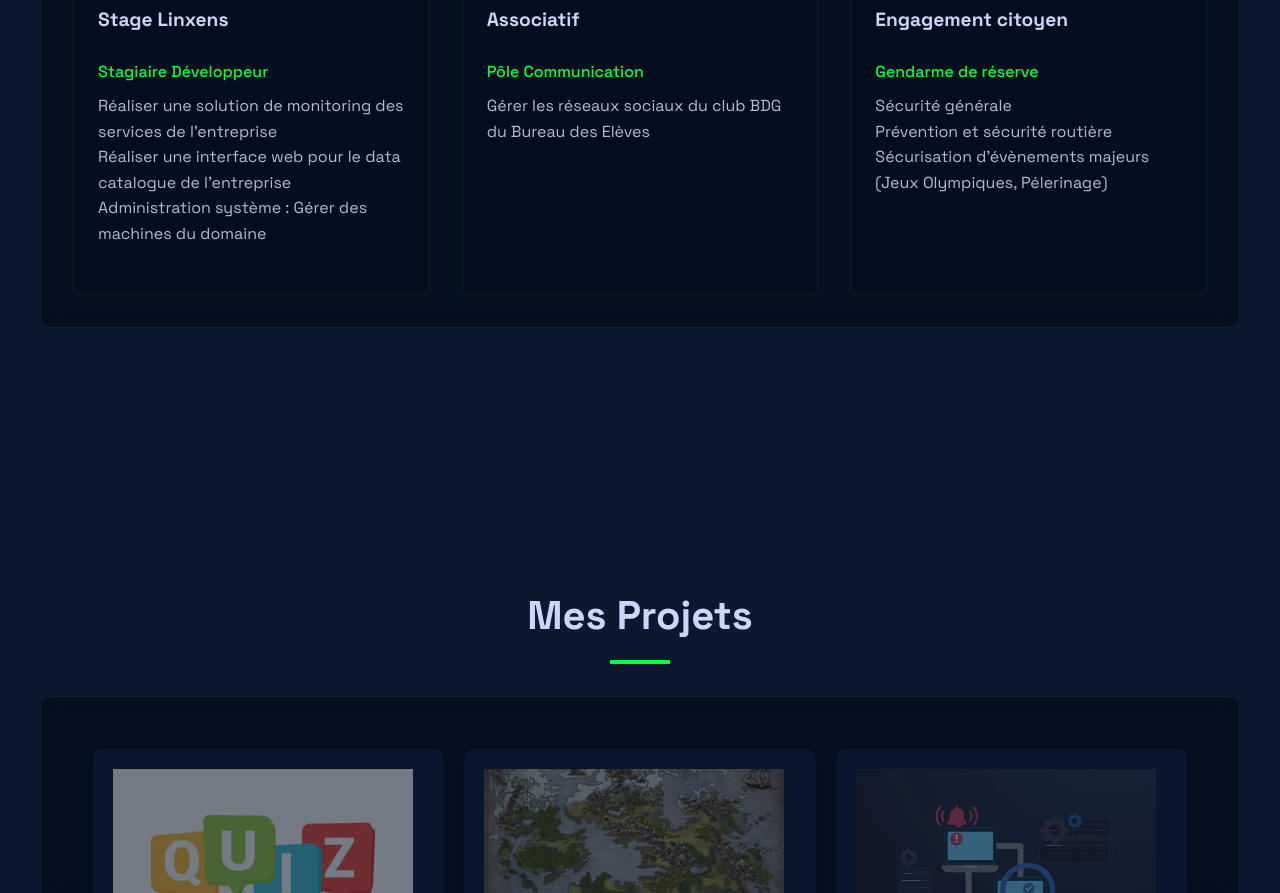
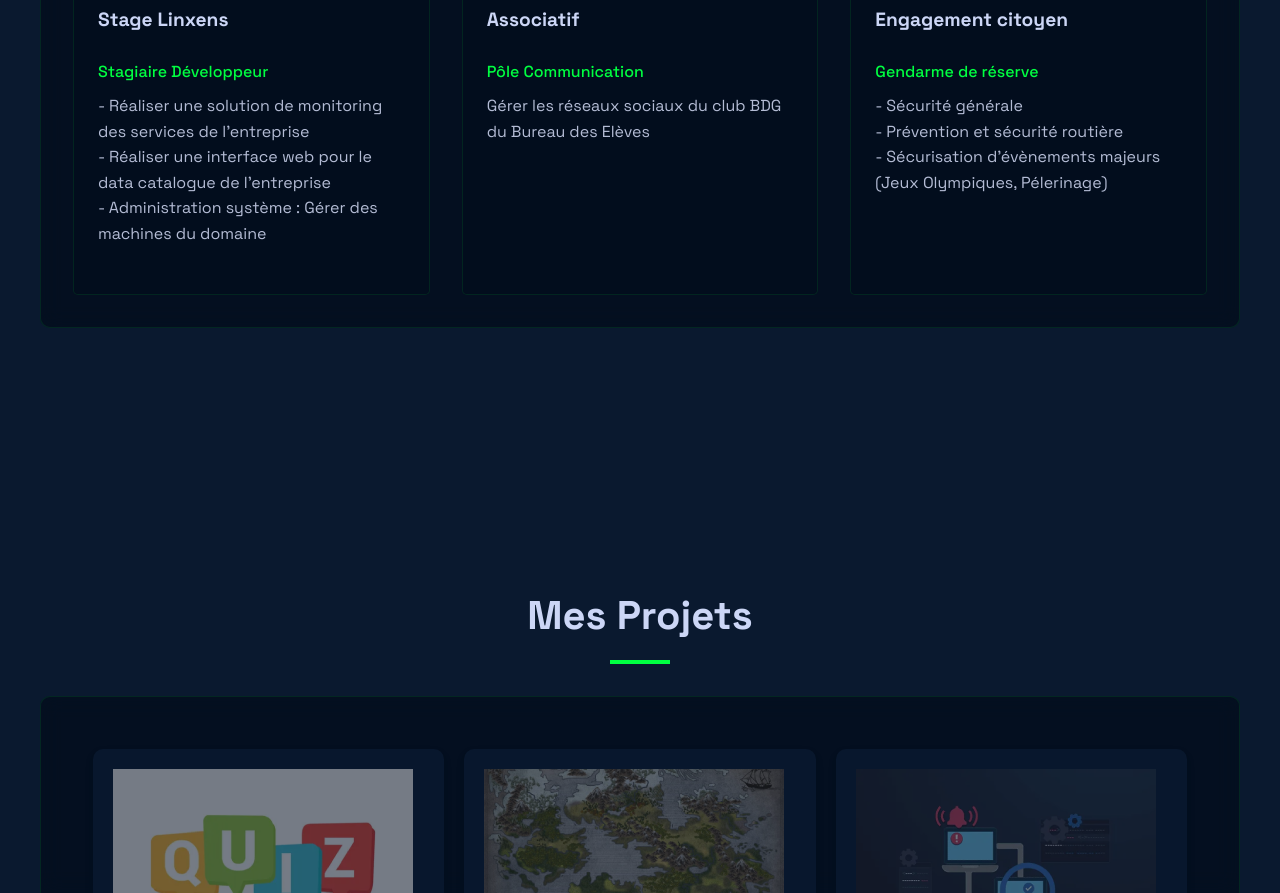
Before and after one commit to lmaoits/Portfolio_Cyber, a website: page index.html in a window 1280 px wide. Shown: the part 3765-4658 px from the top of the page. Drawn offline with Linux system fonts and the light colour scheme.

Commit message:
- rajoutés

```diff
--- a/index.html
+++ b/index.html
@@ -150,9 +150,9 @@
               <ul class="experience-list">
                 <li>
                   <span class="experience-title">Stagiaire Développeur</span>
-                  <p>Réaliser une solution de monitoring des services de l'entreprise</p>
-                  <p>Réaliser une interface web pour le data catalogue de l’entreprise</p>
-                  <p>Administration système : Gérer des machines du domaine</p>
+                  <p>- Réaliser une solution de monitoring des services de l'entreprise</p>
+                  <p>- Réaliser une interface web pour le data catalogue de l’entreprise</p>
+                  <p>- Administration système : Gérer des machines du domaine</p>
                 </li>
               </ul>
             </div>
@@ -172,9 +172,9 @@
               <ul class="experience-list">
                 <li>
                   <span class="experience-title">Gendarme de réserve</span>
-                  <p>Sécurité générale</p>
-                  <p>Prévention et sécurité routière</p>
-                  <p>Sécurisation d'évènements majeurs (Jeux Olympiques, Pélerinage)</p>
+                  <p>- Sécurité générale</p>
+                  <p>- Prévention et sécurité routière</p>
+                  <p>- Sécurisation d'évènements majeurs (Jeux Olympiques, Pélerinage)</p>
                 </li>
               </ul>
             </div>
```
